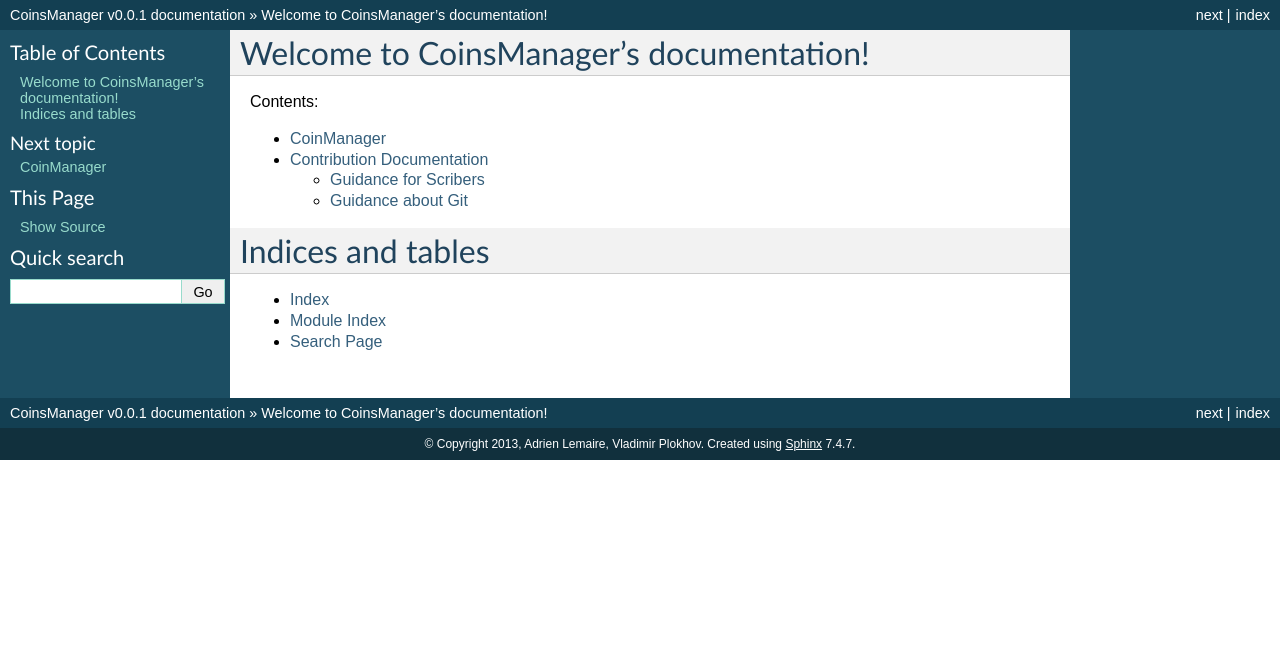
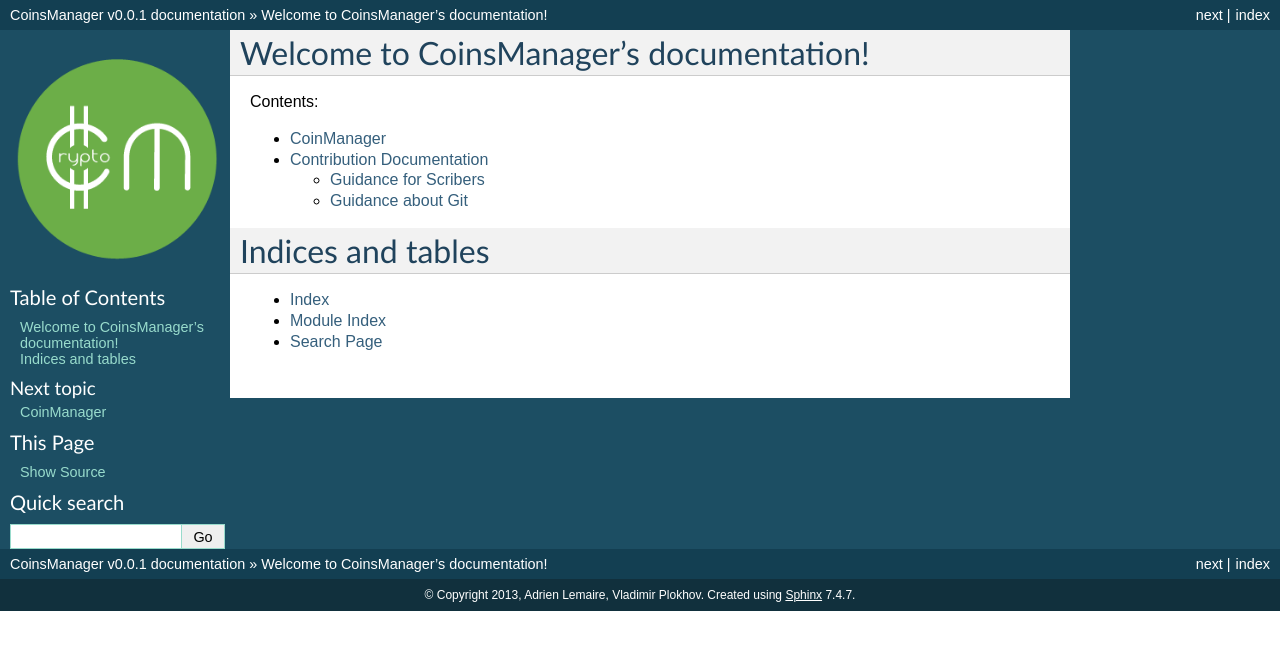
Before and after one commit to CoinsManager/CoinsManager, a Sphinx documentation site: the page built from docs/index.rst, in a window 1280 px wide. Shown: the top 650 px of the page. Built offline with Sphinx 7.4.7, drawn with Linux system fonts in a browser that asks for light colours; formulas are drawn with MathJax 3.

Commit message:
add logo to doc

```diff
--- a/docs/conf.py
+++ b/docs/conf.py
@@ -110,7 +110,7 @@
 
 # The name of an image file (relative to this directory) to place at the top
 # of the sidebar.
-#html_logo = None
+html_logo = '../public/logo/logo_mvp_1.png'
 
 # The name of an image file (within the static path) to use as favicon of the
 # docs.  This file should be a Windows icon file (.ico) being 16x16 or 32x32
```
